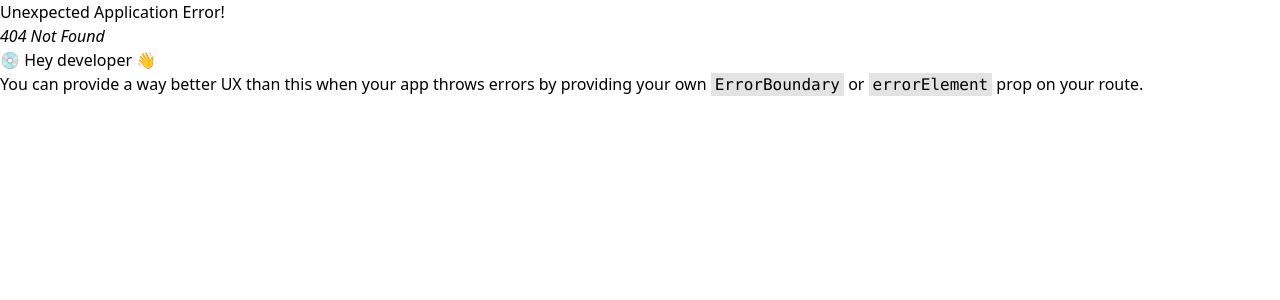
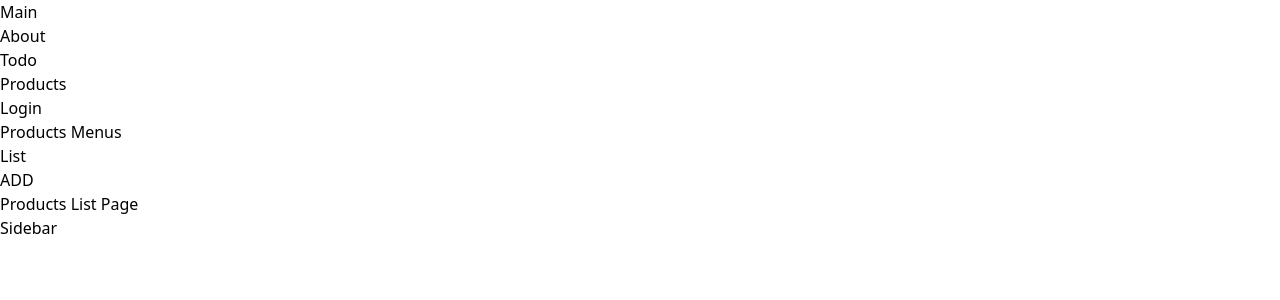
Before and after one commit to uwhami/myplantsdiary, a React (Create React App) app: page /products/list in a window 1280 px wide. Before the commit this address had no page. Shown: the top 300 px of the page. Built offline with nearby package versions, Linux system fonts and the light colour scheme.

Commit message:
products list page component

```diff
--- a/src/components/menus/BasicMenu.js
+++ b/src/components/menus/BasicMenu.js
@@ -14,6 +14,9 @@ function BasicMenu(props) {
           <li className="pr-6 text-2xl">
             <Link to={"/todo"}>Todo</Link>
           </li>
+          <li className="pr-6 text-2xl">
+            <Link to={"/products"}>Products</Link>
+          </li>
         </ul>
       </div>
 
--- /dev/null
+++ b/src/pages/products/IndexPage.js
@@ -0,0 +1,32 @@
+import React from "react";
+import BasicLayout from "../../layouts/BasicLayout";
+import { Outlet, useNavigate } from "react-router-dom";
+
+function IndexPage(props) {
+  const navigate = useNavigate();
+
+  return (
+    <BasicLayout>
+      <div className="text-black font-extrabold -mt-10">Products Menus</div>
+      <div className="w-full flex m-2 p-2">
+        <div
+          className="text-xl m-1 p-2 w-20 font-extrabold text-center underline"
+          onClick={() => navigate("list")}
+        >
+          List
+        </div>
+        <div
+          className="text-xl m-1 p-2 w-20 font-extrabold text-center underline"
+          onClick={() => navigate("add")}
+        >
+          ADD
+        </div>
+      </div>
+      <div className="flex flex-wrap w-full">
+        <Outlet />
+      </div>
+    </BasicLayout>
+  );
+}
+
+export default IndexPage;
--- /dev/null
+++ b/src/pages/products/ListPage.js
@@ -0,0 +1,11 @@
+import React from "react";
+
+function ListPage(props) {
+  return (
+    <div className="p-2 w-full bg-white">
+      <div className="text-3xl font-extrabold">Products List Page</div>
+    </div>
+  );
+}
+
+export default ListPage;
--- /dev/null
+++ b/src/router/productsRouter.js
@@ -0,0 +1,24 @@
+import { lazy, Suspense } from "react";
+import { Navigate } from "react-router-dom";
+
+const Loading = <div className={"bg-red-700"}>Loading...</div>;
+const ProductsList = lazy(() => import("../pages/products/ListPage"));
+
+const productsRouter = () => {
+  return [
+    {
+      path: "list",
+      element: (
+        <Suspense fallback={Loading}>
+          <ProductsList />
+        </Suspense>
+      ),
+    },
+    {
+      path: "",
+      element: <Navigate replace={true} to={"/products/list"} />,
+    },
+  ];
+};
+
+export default productsRouter;
--- a/src/router/root.js
+++ b/src/router/root.js
@@ -1,11 +1,13 @@
 import { Suspense, lazy } from "react";
 import { createBrowserRouter } from "react-router-dom";
 import todoRouter from "./todoRouter";
+import productsRouter from "./productsRouter";
 
 const Loading = <div className={"bg-red-700"}>Loading...</div>;
 const Main = lazy(() => import("../pages/MainPage"));
 const About = lazy(() => import("../pages/AboutPage"));
-const TodoIndex = lazy(() => import("../pages/todo/indexPage"));
+const TodoIndex = lazy(() => import("../pages/todo/IndexPage"));
+const ProductIndex = lazy(() => import("../pages/products/IndexPage"));
 
 const root = createBrowserRouter([
   {
@@ -35,6 +37,15 @@ const root = createBrowserRouter([
     ),
     children: todoRouter(),
   },
+  {
+    path: "products",
+    element: (
+      <Suspense fallback={Loading}>
+        <ProductIndex />
+      </Suspense>
+    ),
+    children: productsRouter(),
+  },
 ]);
 
 export default root;
```
Also changed, not shown: src/pages/todo/IndexPage.js (renamed from src/pages/todo/indexPage.js).
